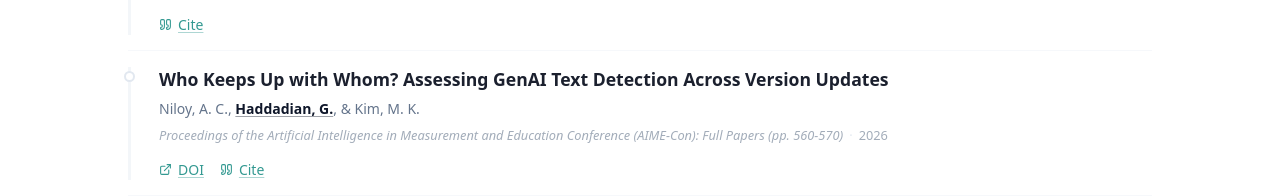
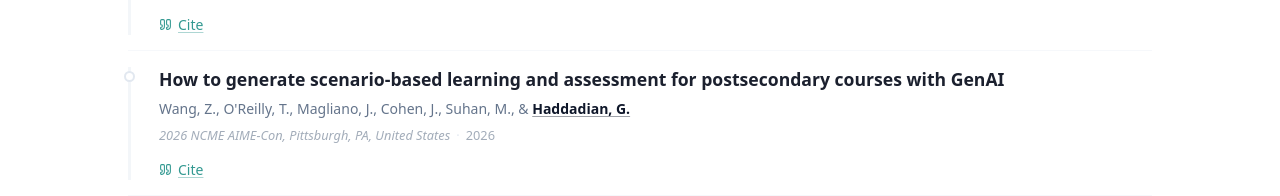
Before and after one commit to Golnoushhaddadian/golnoushhaddadian.github.io, a React (Vite) app: page /research in a window 1280 px wide. Shown: the part 351-547 px from the top of the page. Built offline with nearby package versions, Linux system fonts and the light colour scheme; no server answers.

Commit message:
Add NCME AIME-Con 2026 presentation to Research page

```diff
--- a/src/pages/Research.tsx
+++ b/src/pages/Research.tsx
@@ -28,6 +28,13 @@ const journalPublications: Publication[] = [
     venue: "5th Annual Graduate Conference for Research, Scholarship, and Creative Activity, Georgia State University, Atlanta, GA, United States [Conference presentation]",
     year: 2026,
     apa: "Chowdhury Niloy, A., Haddadian, G., & Kim, M. K. (2026, November 18). The moving target problem in AI text detection [Conference presentation]. 5th Annual Graduate Conference for Research, Scholarship, and Creative Activity, Georgia State University, Atlanta, GA, United States.",
+  },
+  {
+    title: "How to generate scenario-based learning and assessment for postsecondary courses with GenAI",
+    authors: "Wang, Z., O'Reilly, T., Magliano, J., Cohen, J., Suhan, M., & Haddadian, G.",
+    venue: "2026 NCME AIME-Con, Pittsburgh, PA, United States",
+    year: 2026,
+    apa: "Wang, Z., O'Reilly, T., Magliano, J., Cohen, J., Suhan, M., & Haddadian, G. (2026). How to generate scenario-based learning and assessment for postsecondary courses with GenAI. 2026 NCME AIME-Con, Pittsburgh, PA, United States.",
   },
   {
     title: "Who Keeps Up with Whom? Assessing GenAI Text Detection Across Version Updates",
```
